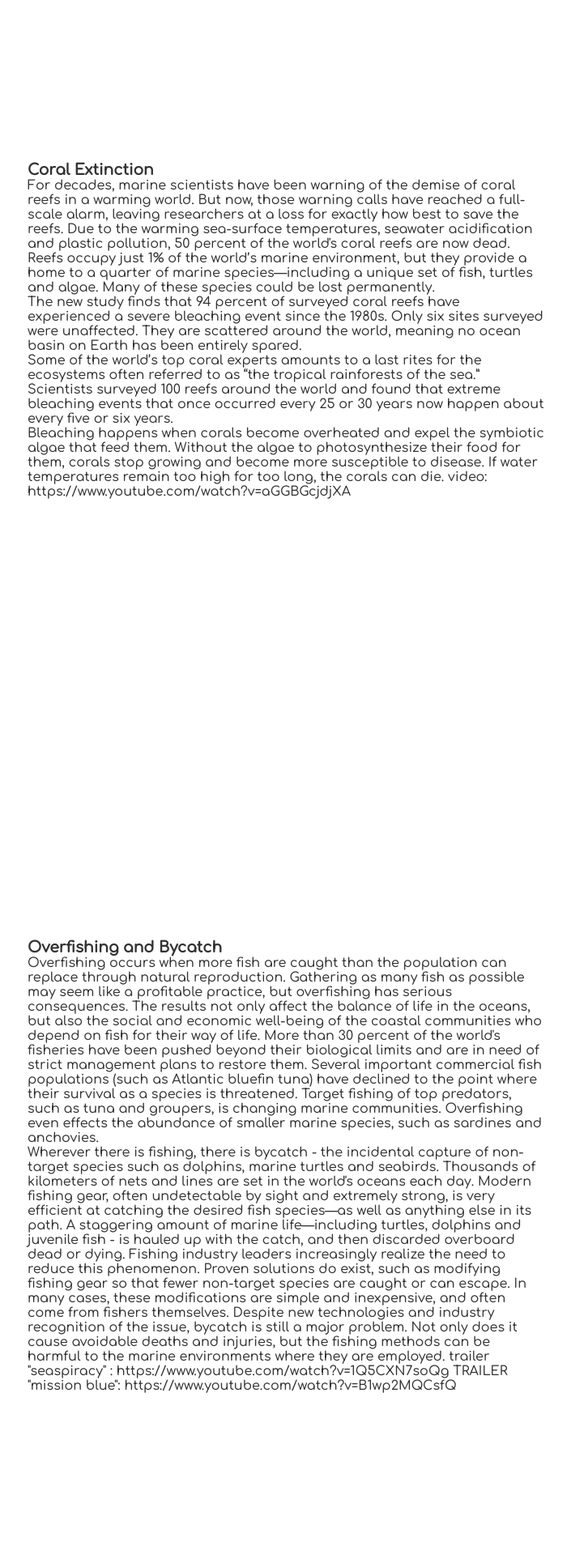
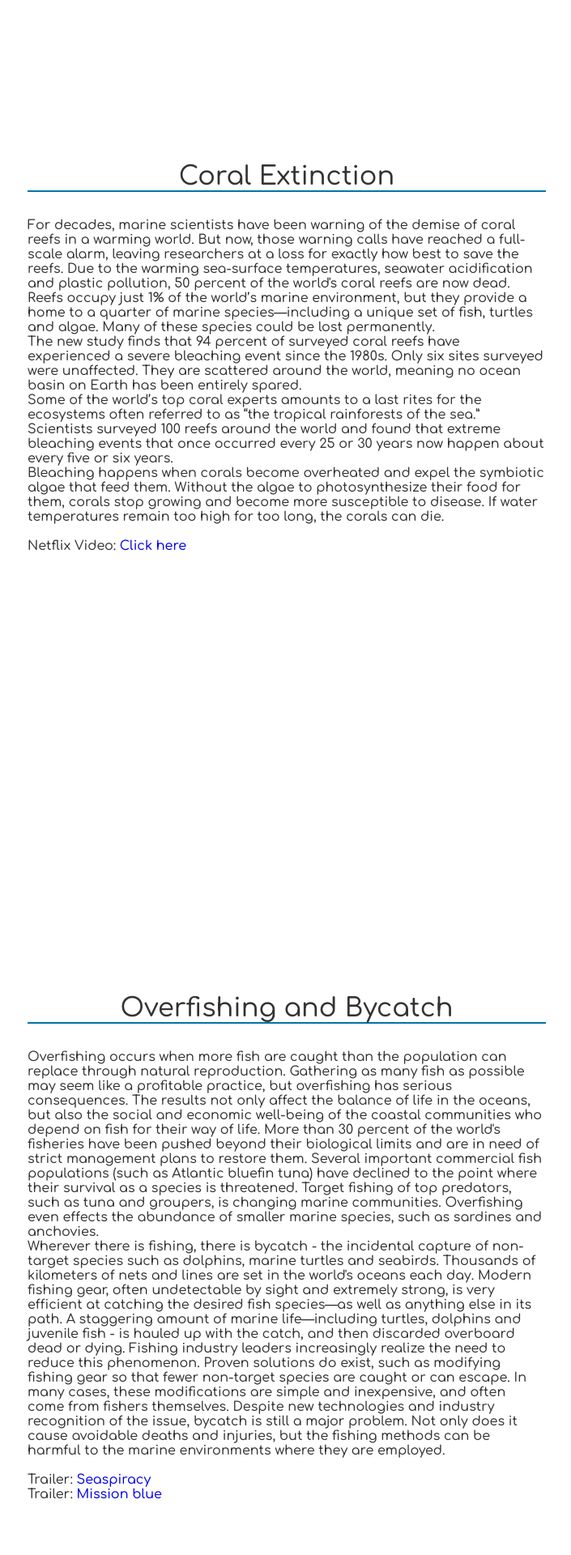
Before and after one commit to apantzar/webDev2021, a PHP site: page /MarineLife in a window 1280 px wide. Shown: the part 1143-3063 px from the top of the page at 81% size, without its empty margins (286-991 px from the left). Run offline with PHP 8.4, Linux system fonts and the light colour scheme; some libraries are stand-ins or nearby versions.

Commit message:
Links added, Title fonts, Title underline added

```diff
--- a/MarineLife/index.html
+++ b/MarineLife/index.html
@@ -20,7 +20,7 @@
 
 
 
-       <link rel="stylesheet" href="styles.css" />
+
 
 
 
@@ -183,9 +183,11 @@
         everything below in the marine pollution statistics roundup.Over 2,000 species are currently on the ESA, and they are separated into "Threatened" and "Endangered" species. Endangered species are in danger of going extinct, while Threatened species
         are approaching Endangered status.
 
-        FROM https://www.condorferries.co.uk/marine-ocean-pollution-statistics-facts
+        <br><br>
 
-        trailer "a plastic ocean": https://www.youtube.com/watch?v=6zrn4-FfbXw
+        Trailer:<a href=" https://www.youtube.com/watch?v=6zrn4-FfbXw" target="_blank"> A Plastic Ocean</a>
+
+
             </p>
           </article>
         </section>
@@ -202,7 +204,13 @@
                 every five or six years.<br>Bleaching happens when corals become overheated and expel the symbiotic algae that feed them. Without the algae to photosynthesize their food for them, corals
                 stop growing and become more susceptible to disease. If water temperatures remain too high for too long, the corals can die.
 
-                video: https://www.youtube.com/watch?v=aGGBGcjdjXA
+
+
+                <br><br>
+
+                Netflix Video:<a href="https://www.youtube.com/watch?v=aGGBGcjdjXA" target="_blank"> Click here</a>
+
+
 
 
             </p>
@@ -224,8 +232,11 @@
                 and inexpensive, and often come from fishers themselves. Despite new technologies and industry recognition of the issue, bycatch is still a major problem. Not only does it cause avoidable
                 deaths and injuries, but the fishing methods can be harmful to the marine environments where they are employed.
 
-                trailer "seaspiracy" : https://www.youtube.com/watch?v=1Q5CXN7soQg
-                TRAILER "mission blue": https://www.youtube.com/watch?v=B1wp2MQCsfQ
+                <br><br>
+
+                Trailer:<a href="https://www.youtube.com/watch?v=1Q5CXN7soQg" target="_blank"> Seaspiracy</a><br>
+                Trailer:<a href="https://www.youtube.com/watch?v=B1wp2MQCsfQ" target="_blank"> Mission blue</a>
+
                </p>
           </article>
         </section>
@@ -250,9 +261,9 @@
                 the northern sea lion, the species is named after Georg Wilhelm Steller, a naturalist who first discovered them in 1741. The high risk of predation by Killer Whales and fishing and harvest by
                 native Alaskans and Canadians for meat, oil, hides and other by-products make this marine life vulnerable to endanger. According to reports, its population has declined by more than 60% due
                 to both natural and human threats since the 1960s. However, the eastern Steller sea lion was omitted from the U.S. Endangered Species List in 2013 after their increasing population in recent
-                years.
+                years.<br><br>
 
-                VIDEO: https://www.youtube.com/watch?v=oiL8tDCqzy4
+                Video:<a href="https://www.youtube.com/watch?v=oiL8tDCqzy4" target="_blank"> Click here</a>
                </p>
           </article>
         </section>
@@ -267,7 +278,10 @@
                 upon shark finning in many countries, the result has been abortive as the demand and high price paid for it in the Asian market drives the illegal harvest system, endangering these marine
                 species’ survival.
 
-                video: https://www.youtube.com/watch?v=rG4jSz_2HDY
+                <br><br>
+
+                 Video:<a href="https://www.youtube.com/watch?v=rG4jSz_2HDY" target="_blank"> Click here</a>
+
                </p>
 
           </article>
--- a/MarineLife/marine.css
+++ b/MarineLife/marine.css
@@ -18,13 +18,18 @@
 	 /*font-size: 1em;*/
 	 color: #333;
 }
- .header {
+ #heading {
+
+	 border-bottom: 2px solid #0074a9;
+
 	 text-align: center;
 	 font-weight: 300;
 	 font-size: 2em;
 	 margin-bottom: 1em;
      font-family:'Comfortaa';
 }
+
+
 
 p{
     font-family: 'Comfortaa';
```
